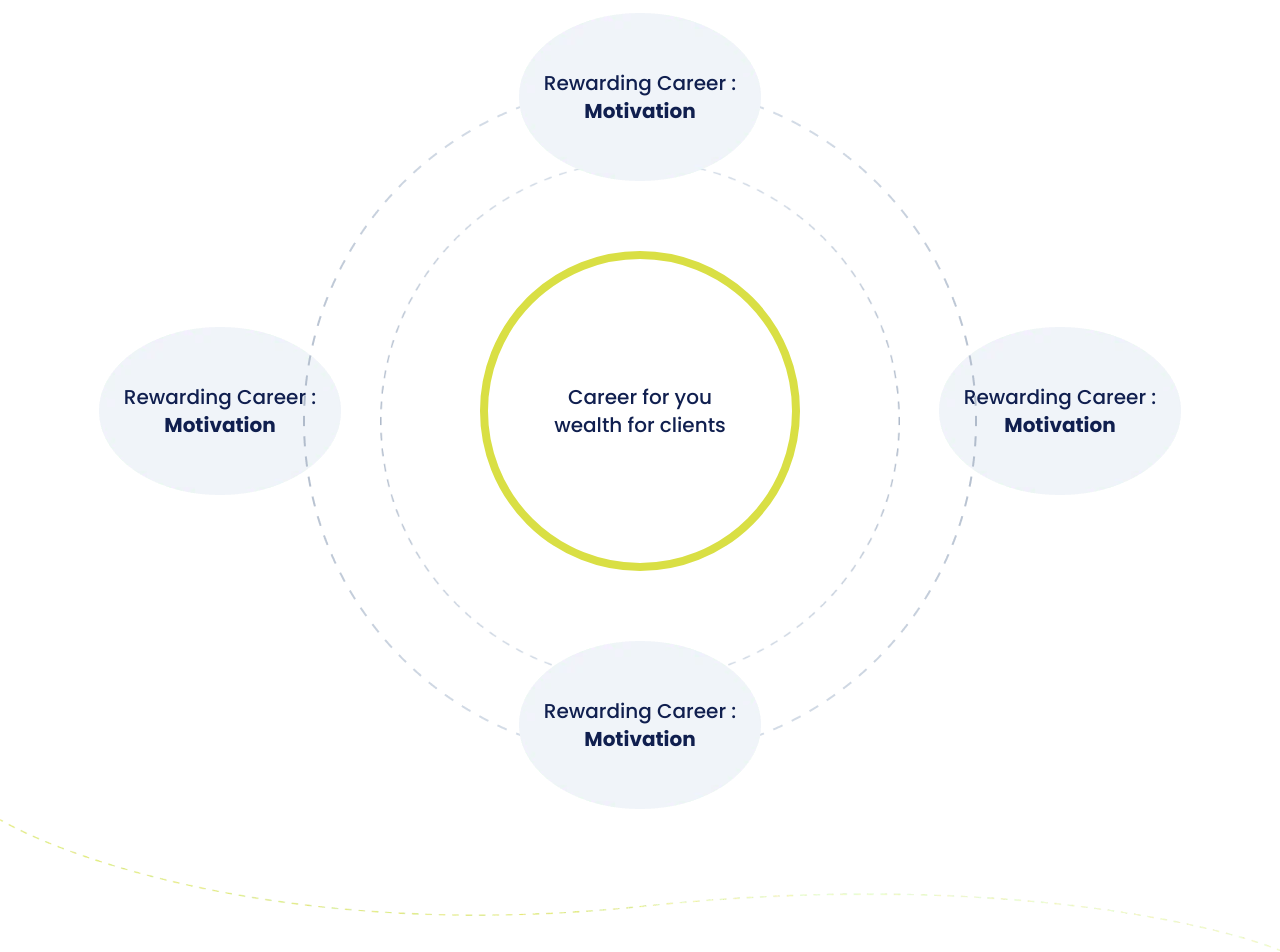
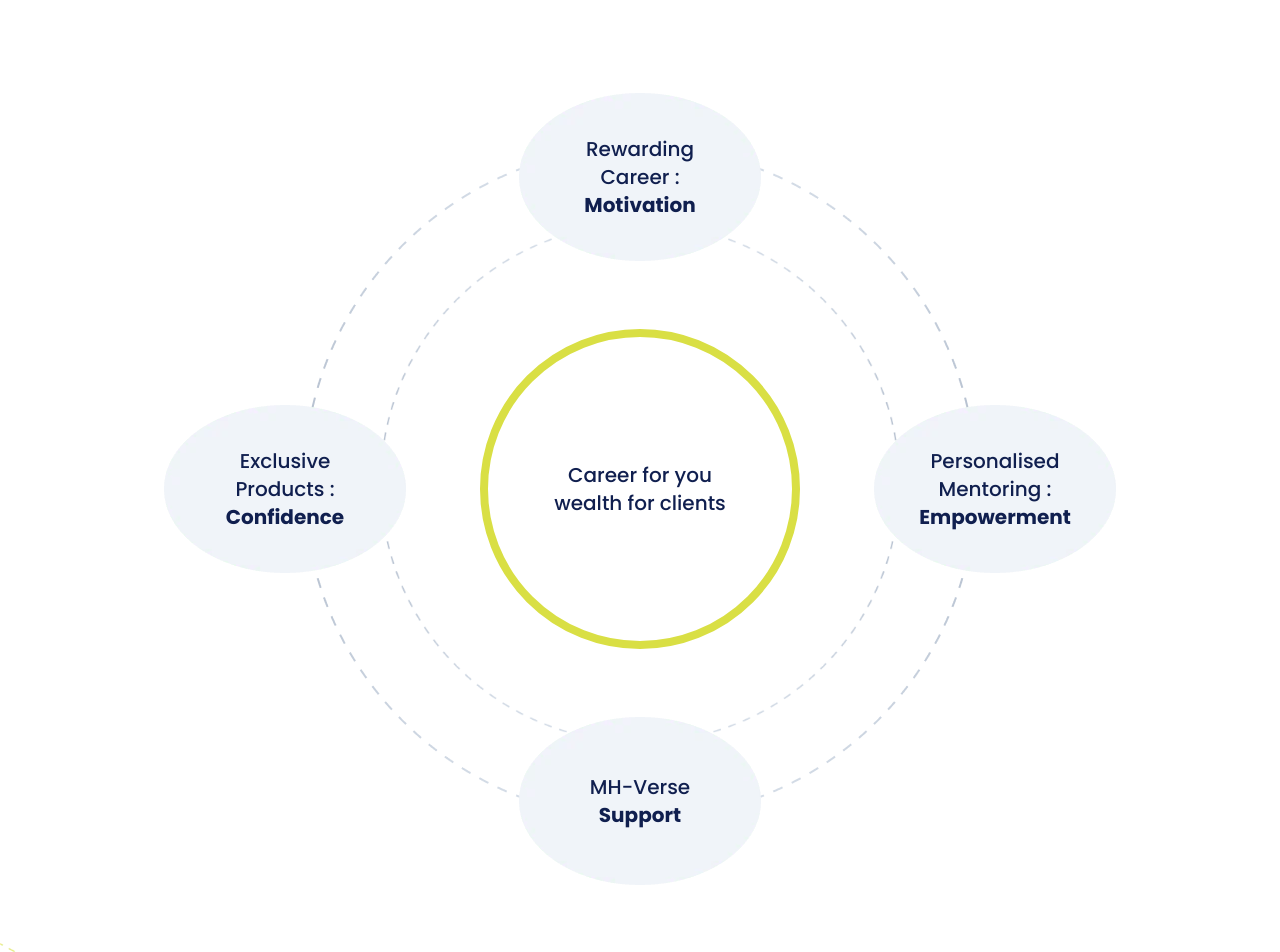
Before and after one commit to dprashant1999/mh_web, a website: page public/index.html in a window 1280 px wide. Shown: the part 979-1931 px from the top of the page. Drawn offline with Linux system fonts and the light colour scheme; a web font is replaced by a local one.

Commit message:
change content

```diff
--- a/public/index.html
+++ b/public/index.html
@@ -75,10 +75,11 @@
     </div>
     <img src="assets/images/back_pattern.webp" class="absolute w-full h-full object-cover inset-0" alt="back_pattern"/>
    </section>
-   <section class="relative pt-14 sm:pt-16 md:pt-20 lg:pt-24 xl:pt-28 2xl:pt-32">
-    <div class="warrper space-y-[50px] relative">
-        <div class="flex justify-center -mx-2.5">
-            <div class="w-1/3 p-2.5">
+   <!-- <section class="relative pt-14 sm:pt-16 md:pt-20 lg:pt-24 xl:pt-28 2xl:pt-32">
+    <div class="warrper">
+        <div class="relative">
+            <div class="flex justify-center -mx-2.5 pt-6 lg:pt-20">
+                <div class="w-full md:max-w-52 lg:max-w-[262px] p-2.5">
                     <div class="relative z-10">
                         <img src="assets/images/shape.webp" class="mx-auto" alt="shape"/>
                         <h4 class="text24 font-medium text-primary absolute top-1/2 -translate-y-1/2 left-1/2 -translate-x-1/2 mx-auto text-center max-w-[200px]">Rewarding
@@ -87,33 +88,53 @@
                     </div>
                 </div>
             </div>
-        <div class="flex items-center -mx-2.5">
-            <div class="w-4/12 p-2.5">
-                <div class="relative">
+            <div class="flex-none flex-wrap sm:flex items-center justify-center -mx-2.5">
+                <div class="w-full md:max-w-52 lg:max-w-[262px] p-2.5">
+                    <div class="relative z-10">
                         <img src="assets/images/shape.webp" class="mx-auto" alt="shape"/>
-                    <h4 class="text24 font-medium text-primary absolute top-1/2 -translate-y-1/2 left-1/2 -translate-x-1/2 mx-auto text-center max-w-[200px]">Rewarding
-                        Career :
-                    <span class="font-bold">Motivation</span></h4>
+                        <h4 class="text24 font-medium text-primary absolute top-1/2 -translate-y-1/2 left-1/2 -translate-x-1/2 mx-auto text-center max-w-[200px]">Exclusive
+                            Products :
+                        <span class="font-bold">Confidence</span></h4>
                     </div>
                 </div>
-            <div class="w-4/12 p-2.5">
-                <div class="relative flex justify-center">
-                    <div class="border-8 border-light_green text-center rounded-full w-[320px] h-[320px]">
+                <div class="w-full sm:max-w-72 lg:max-w-md p-2.5">
+                    <div class="relative flex justify-center z-10 p-0 lg:p-12">
+                        <div class="border-0 md:border-8 border-light_green text-center rounded-full w-48 h-48 md:w-60 md:h-60 lg:w-[320px] lg:h-[320px]">
                             <h4 class="text24 font-medium text-primary absolute top-1/2 -translate-y-1/2 left-1/2 -translate-x-1/2 max-w-[250px] mx-auto text-center">Career for you wealth for clients</h4>
                         </div>
                     </div>
                 </div>
-            <div class="w-4/12 p-2.5">
-                <div class="relative">
+                <div class="w-full md:max-w-52 lg:max-w-[262px] p-2.5">
+                    <div class="relative z-10">
                         <img src="assets/images/shape.webp" class="mx-auto" alt="shape"/>
-                    <h4 class="text24 font-medium text-primary absolute top-1/2 -translate-y-1/2 left-1/2 -translate-x-1/2 mx-auto text-center max-w-[200px]">Rewarding
-                        Career :
-                    <span class="font-bold">Motivation</span></h4>
+                        <h4 class="text24 font-medium text-primary absolute top-1/2 -translate-y-1/2 left-1/2 -translate-x-1/2 mx-auto text-center max-w-[200px]">Personalised
+                            Mentoring :
+                        <span class="font-bold">Empowerment</span></h4>
                     </div>
                 </div>
             </div>
-        <div class="flex justify-center -mx-2.5">
-            <div class="w-1/3 p-2.5">
+            <div class="flex justify-center -mx-2.5 pb-0 lg:pb-12">
+                <div class="w-full md:max-w-52 lg:max-w-[262px] p-2.5">
+                    <div class="relative z-10">
+                        <img src="assets/images/shape.webp" class="mx-auto" alt="shape"/>
+                        <h4 class="text24 font-medium text-primary absolute top-1/2 -translate-y-1/2 left-1/2 -translate-x-1/2 mx-auto text-center max-w-[200px]">MH-Verse
+                        <span class="font-bold">Support</span></h4>
+                    </div>
+                </div>
+            </div>
+        </div>
+    </div>
+    <img src="assets/images/Ellipse.png" class="absolute top-1/2 -translate-y-1/2 left-1/2 -translate-x-1/2 hidden md:block max-w-96 md:max-w-md lg:max-w-[674px]" alt="Ellipse"/>
+    <img src="assets/images/Ellipse.png" class="absolute top-1/2 -translate-y-1/2 left-1/2 -translate-x-1/2 hidden md:block max-w-80 md:max-w-96 lg:max-w-[520px]" alt="Ellipse"/>
+    <img src="assets/images/l_line.webp" alt="l_line"/>
+   </section> -->
+
+   <section class="relative pt-14 sm:pt-16 md:pt-20 lg:pt-24 xl:pt-28 2xl:pt-32">
+    <div class="warrper">
+        <div class="relative">
+            <div class="flex justify-center -mx-2.5 pt-6 order-1 lg:pt-20">
+                <!-- 1 -->
+               <div class="w-full md:max-w-52 lg:max-w-[262px] p-2.5">
                     <div class="relative z-10">
                         <img src="assets/images/shape.webp" class="mx-auto" alt="shape"/>
                         <h4 class="text24 font-medium text-primary absolute top-1/2 -translate-y-1/2 left-1/2 -translate-x-1/2 mx-auto text-center max-w-[200px]">Rewarding
@@ -121,10 +142,54 @@
                         <span class="font-bold">Motivation</span></h4>
                     </div>
                 </div>
+                <!-- 1 -->
+            </div>
+            <div class="flex-wrap flex items-center justify-center order-2 -mx-2.5">
+                <!-- 2  -->
+                <div class="w-full md:max-w-52 lg:max-w-[262px] p-2.5">
+                    <div class="relative z-10">
+                        <img src="assets/images/shape.webp" class="mx-auto" alt="shape"/>
+                        <h4 class="text24 font-medium text-primary absolute top-1/2 -translate-y-1/2 left-1/2 -translate-x-1/2 mx-auto text-center max-w-[200px]">Exclusive
+                            Products :
+                        <span class="font-bold">Confidence</span></h4>
                     </div>
                 </div>
-    <img src="assets/images/Ellipse.png" class="absolute top-1/2 -translate-y-1/2 left-1/2 -translate-x-1/2" alt="Ellipse"/>
-    <img src="assets/images/Ellipse.png" class="absolute top-1/2 -translate-y-1/2 left-1/2 -translate-x-1/2 max-w-[520px]" alt="Ellipse"/>
+                <!-- 2  -->
+                <!-- 3  -->
+                <div class="w-full sm:max-w-72 lg:max-w-md p-2.5">
+                    <div class="relative flex justify-center z-10 p-0 lg:p-12">
+                        <div class="border-0 md:border-8 border-light_green text-center rounded-full w-48 h-48 md:w-60 md:h-60 lg:w-[320px] lg:h-[320px]">
+                            <h4 class="text24 font-medium text-primary absolute top-1/2 -translate-y-1/2 left-1/2 -translate-x-1/2 max-w-[250px] mx-auto text-center">Career for you wealth for clients</h4>
+                        </div>
+                    </div>
+                </div>
+                <!-- 3  -->
+                <!-- 4  -->
+                <div class="w-full md:max-w-52 lg:max-w-[262px] p-2.5">
+                    <div class="relative z-10">
+                        <img src="assets/images/shape.webp" class="mx-auto" alt="shape"/>
+                        <h4 class="text24 font-medium text-primary absolute top-1/2 -translate-y-1/2 left-1/2 -translate-x-1/2 mx-auto text-center max-w-[200px]">Personalised
+                            Mentoring :
+                        <span class="font-bold">Empowerment</span></h4>
+                    </div>
+                </div>
+                <!-- 4  -->
+            </div>
+            <div class="flex justify-center order-3 -mx-2.5 pb-0 lg:pb-12">
+                <!-- 5  -->
+                <div class="w-full md:max-w-52 lg:max-w-[262px] p-2.5">
+                    <div class="relative z-10">
+                        <img src="assets/images/shape.webp" class="mx-auto" alt="shape"/>
+                        <h4 class="text24 font-medium text-primary absolute top-1/2 -translate-y-1/2 left-1/2 -translate-x-1/2 mx-auto text-center max-w-[200px]">MH-Verse
+                        <span class="font-bold">Support</span></h4>
+                    </div>
+                </div>
+                <!-- 5  -->
+            </div>
+        </div>
+    </div>
+    <img src="assets/images/Ellipse.png" class="absolute top-1/2 -translate-y-1/2 left-1/2 -translate-x-1/2 hidden md:block max-w-96 md:max-w-md lg:max-w-[674px]" alt="Ellipse"/>
+    <img src="assets/images/Ellipse.png" class="absolute top-1/2 -translate-y-1/2 left-1/2 -translate-x-1/2 hidden md:block max-w-80 md:max-w-96 lg:max-w-[520px]" alt="Ellipse"/>
     <img src="assets/images/l_line.webp" alt="l_line"/>
    </section>
    <section>
@@ -208,7 +273,7 @@
     <div class="warrper bg-l3 py-8 lg:py-10 2xl:py-12 px-10 lg:px-16 2xl:px-20">
         <div class="flex flex-wrap items-center -mx-2.5">
             <div class="w-full sm:order-1 order-2 sm:w-1/2 lg:w-9/12 p-2.5">
-                <h3 class="mt-3 lg:mb-4 2xl:mb-5">Online Trading With Market-hub</h3>
+                <h3 class="mb-3 lg:mb-4 2xl:mb-5">Online Trading With Market-hub</h3>
                 <p class="font-normal text-secondary max-w-[693px] text-14 lg:text-16 2xl:text-18 mb-5 lg:mb-7 2xl:mb-9">Embark on a remarkable journey of online trading with us. Seamlessly open a
                     free demat account online, empowering you to invest in a diverse range of
                     financial products.</p>
```
Also changed, not shown: public/about.html (+1 -1 lines), public/disclaimer.html (+1 -1 lines), public/partner_with_us.html (+1 -1 lines), public/privacy_policy.html (+1 -1 lines), public/terms_conditions.html (+1 -1 lines), public/why_mh.html (+1 -1 lines), public/assets/css/style.css. Lines whose indentation alone changed are shown as unchanged.
